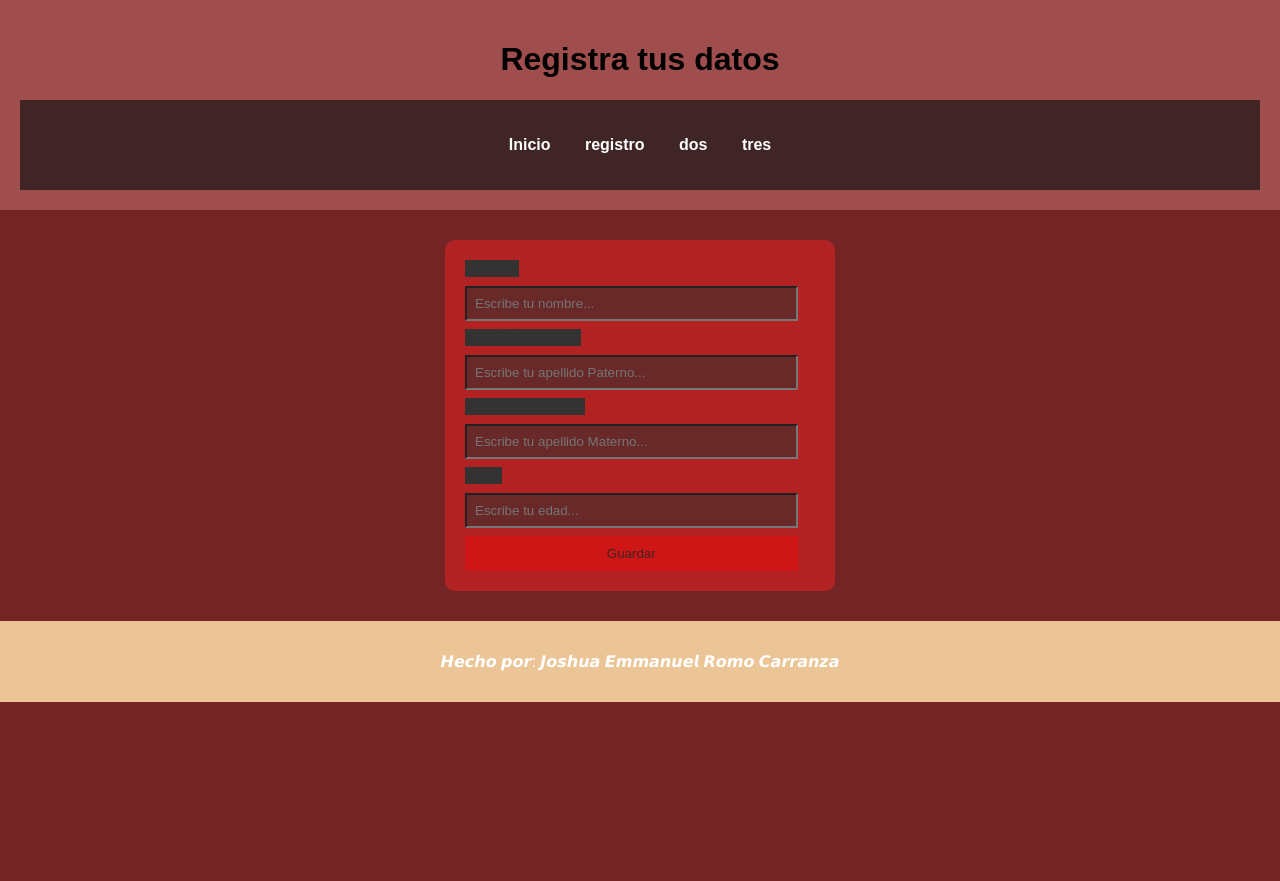
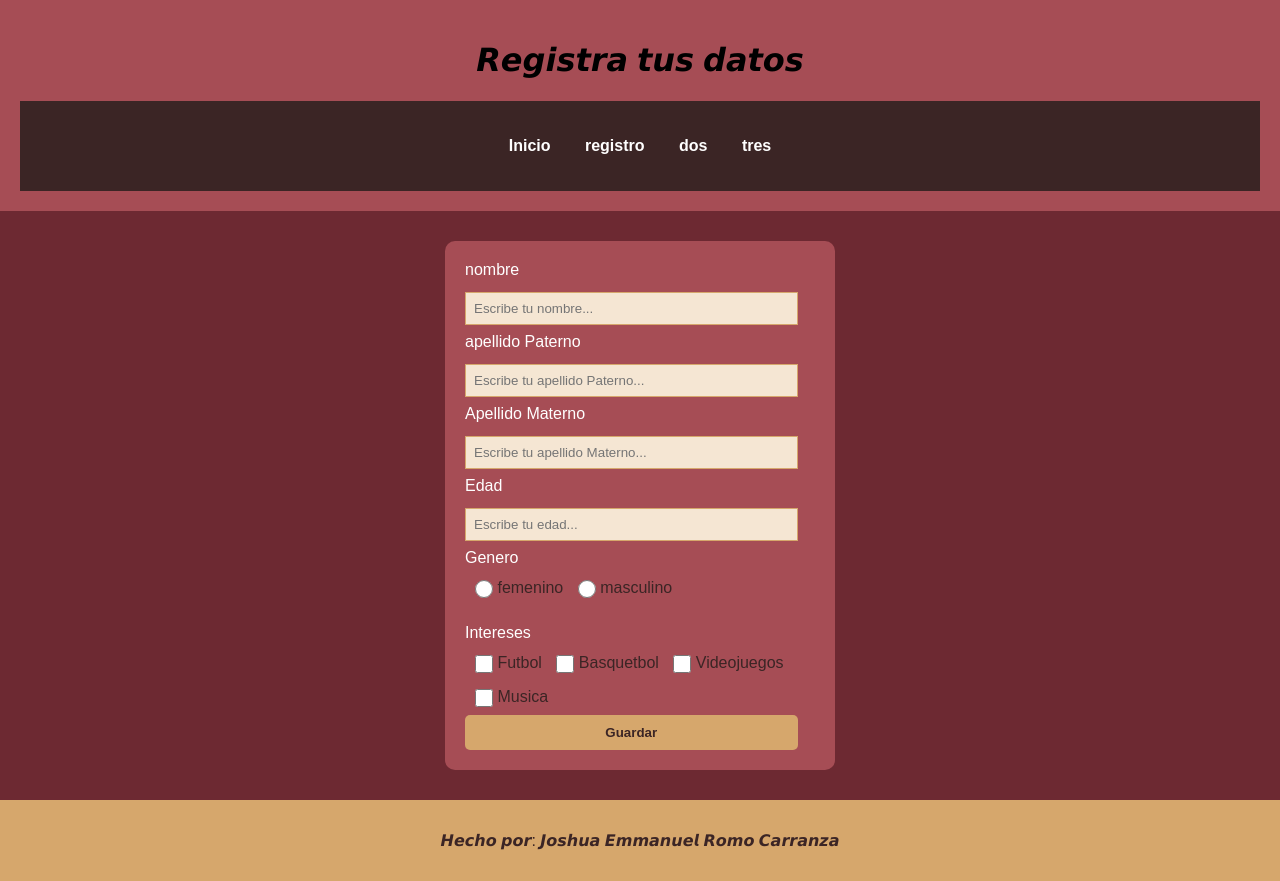
Before and after one commit to joshua2810/j-e-r-c, a Django app: page /registro in a window 1280 px wide. Before the commit the page ends 702 px from the top, so only its background shows below. Run offline with Django 5.2, Linux system fonts and the light colour scheme.

Commit message:
Se agregaron nuevas opciones al formulario

```diff
--- a/romo/static/romo/style.css
+++ b/romo/static/romo/style.css
@@ -1,13 +1,15 @@
+
+/* ESTILOS GENERALES */
 body {
     font-family: Arial, sans-serif;
     margin: 0;
-    background-color: #742424;
-    color: #333;
+    background-color: #6D2932;
+    color: #3B2525;
 }
 
 /* ENCABEZADO */
 header {
-    background-color: rgb(160, 77, 77);
+    background-color: #A64D55;
     color: black;
     text-align: center;
     padding: 20px;
@@ -15,9 +17,10 @@ header {
 
 /* MENÚ */
 nav {
-    background-color: #3f2525;
+    background-color: #3B2525;
     padding: 10px;
 }
+
 nav ul {
     list-style: none;
     padding: 0;
@@ -35,12 +38,13 @@ nav a {
 }
 
 nav a:hover {
-    color: #805757;
+    color: #D6A76C;
 }
 
 /* CONTENIDO PRINCIPAL */
 .bienvenida {
-    background-color: white;
+    background-color: #F5E6D3;
+    color: #3B2525;
     text-align: center;
     padding: 50px 20px;
     margin: 30px;
@@ -48,7 +52,7 @@ nav a:hover {
 }
 
 .bienvenida h2 {
-    color: rgb(221, 104, 58);
+    color: #A64D55;
 }
 
 .bienvenida p {
@@ -58,37 +62,67 @@ nav a:hover {
 
 /* PIE DE PÁGINA */
 footer {
-    background-color: rgb(236, 197, 151);
-    color: white;
+    background-color: #D6A76C;
+    color: #3B2525;
     text-align: center;
     padding: 15px;
 }
 
-Form {
-    background-color: firebrick;
+/* FORMULARIO */
+form {
+    background-color: #A64D55;
     width: 350px;
     margin: 30px auto;
     padding: 20px;
     border-radius: 10px;
+}
 
+label {
+    display: block;
+    color: white;
+    margin-bottom: 5px;
 }
-input, select, textarea{
+
+input, select, textarea {
     width: 95%;
-    padding:8px;
+    padding: 8px;
     margin: 8px 0;
     box-sizing: border-box;
-    background-color: #692929;
+    background-color: #F5E6D3;
+    color: #3B2525;
+    border: 1px solid #D6A76C;
 }
 
+/* BOTÓN */
 button {
-    background-color: rgba(255, 0, 0, 0.37);
-    color: #3f2525;
+    background-color: #D6A76C;
+    color: #3B2525;
     padding: 10px;
     border: none;
     width: 95%;
     cursor: pointer;
+    font-weight: bold;
+    border-radius: 5px;
 }
 
-label {
-    background-color: #333;
+input[type="checkbox"],
+input[type="radio"] {
+    accent-color: rgb(70, 17, 17);
+    width: 18px;
+    height: 18px;
+    cursor: pointer;
 }
+
+form input[type="radio"],
+form input[type="checkbox"] {
+    margin-left: 10px;
+    vertical-align: middle;
+}
+
+form br {
+    line-height: 2;
+}
+
+button:hover {
+    background-color: #F5E6D3;
+}
--- a/romo/templates/romo/formregistro.html
+++ b/romo/templates/romo/formregistro.html
@@ -13,7 +13,7 @@
 
     <!-- ENCABEZADO -->
     <header>
-        <h1>Registra tus datos</h1>
+        <h1>𝙍𝙚𝙜𝙞𝙨𝙩𝙧𝙖 𝙩𝙪𝙨 𝙙𝙖𝙩𝙤𝙨</h1>
 
         <!-- MENÚ DE NAVEGACIÓN -->
         <nav>
@@ -34,6 +34,15 @@
         <input type="text" name="apellido_m" placeholder="Escribe tu apellido Materno..." >
         <label>Edad</label>
         <input type="number" name="Edad" min="14" max="20" placeholder="Escribe tu edad..." required>
+        <label>Genero</label>
+        <input type="radio" name="genero" value="femenino"> femenino
+        <input type="radio" name="genero" value="masculino"> masculino
+        <br><br>
+        <label>Intereses</label>
+        <input type="checkbox" name="Intereses" value="Futbol"> Futbol
+        <input type="checkbox" name="Intereses" value="Basquetbol"> Basquetbol
+        <input type="checkbox" name="Intereses" value="Videojuegos"> Videojuegos
+        <input type="checkbox" name="Intereses" value="Musica"> Musica
         <button type="submit"> Guardar </button>
     </form>
 
```
